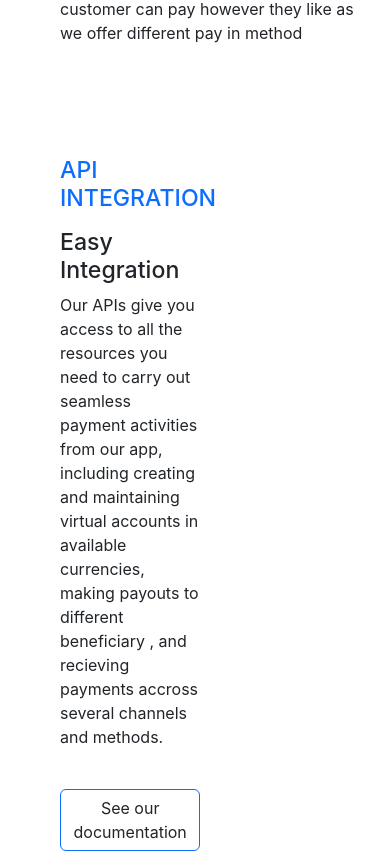
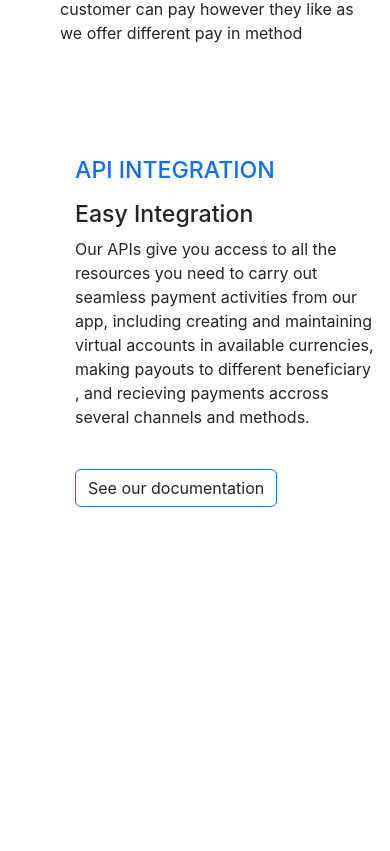
Before and after one commit to ytoyin67/zippy-pay, a React (Create React App) app: page / in a window 390 px wide. Shown: the part 1506-2357 px from the top of the page. After the commit the page ends 2013 px from the top, so only its background shows below. Built offline with nearby package versions, Linux system fonts and the light colour scheme.

Commit message:
api fixed

```diff
--- a/src/App.css
+++ b/src/App.css
@@ -142,6 +142,12 @@ HOME */
     width: 90%;
 
   }
+  api{
+    padding-left: 15px;
+    width: 90%;
+  }
+
+
  }
 @media(max-width: 1000px){
   .header {
@@ -169,9 +175,6 @@ HOME */
 
 
   }
-.api{
-  padding-left: ;
-}
 
   .btn-container{
     align-items: center;
@@ -206,6 +209,11 @@ HOME */
   }
 
 
+.api{
+  padding-left: 15px;
+  width: 90%;
+}
+
   .grid{
     grid-template-columns: 1fr;
   }
```
